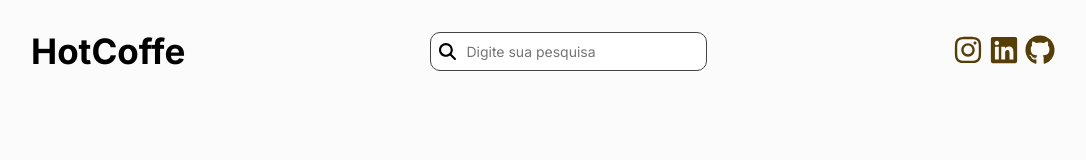
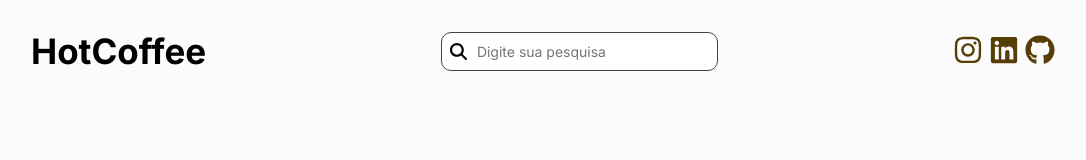
Before and after one commit to LucasLuis-Dev/HotCoffee, an Angular app: page / in a window 1280 px wide. Shown: the top 160 px of the page, without its empty margins (97-1183 px from the left). Built offline with nearby package versions, Linux system fonts and the light colour scheme; no server answers.

Commit message:
fix navegation title

```diff
--- a/src/app/shared/navegation/navegation.component.html
+++ b/src/app/shared/navegation/navegation.component.html
@@ -2,7 +2,7 @@
 
     <div class="nav-logo_container">
       <a href="">
-        HotCoffe
+        HotCoffee
       </a>
     </div>
 
```
